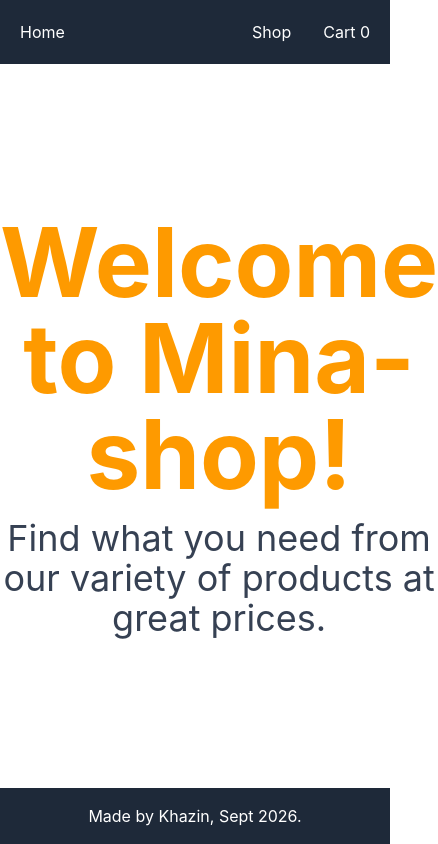
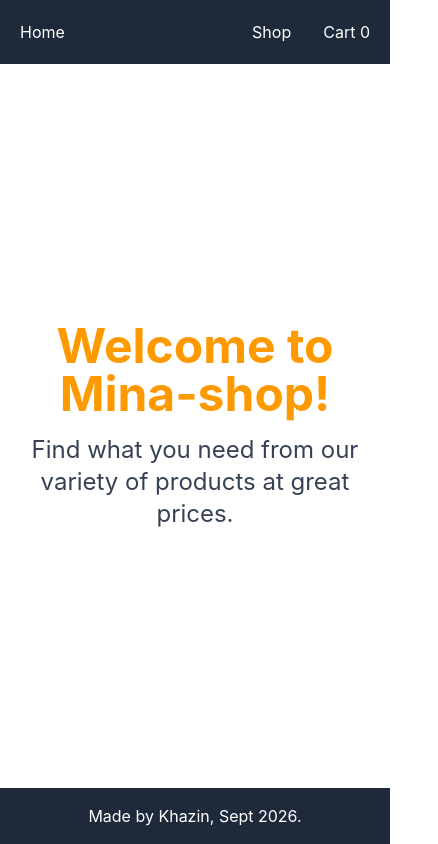
Before and after one commit to KhazinAwan/Shopping-Cart, a React (Vite) app: page / in a window 390 px wide. Shown: the whole page, 438 px wide, since content can reach past the window. Built offline with nearby package versions, Linux system fonts and the light colour scheme.

Commit message:
Add responsiveness to Home page

```diff
--- a/src/pages/Home.jsx
+++ b/src/pages/Home.jsx
@@ -2,9 +2,9 @@ function Home() {
 
     return (
 
-        <main className="flex flex-col flex-1 gap-4 justify-center text-center">
-            <h1 className="text-8xl font-bold text-amber-500">Welcome to Mina-shop!</h1>
-            <p className="text-4xl text-gray-700">Find what you need from our variety of products at great prices.</p>
+        <main className="flex flex-col flex-1 gap-4 justify-center text-center px-4">
+            <h1 className="text-5xl font-bold text-amber-500 sm:text-7xl lg:text-8xl">Welcome to Mina-shop!</h1>
+            <p className="text-2xl text-gray-700 sm:text-3xl lg:text-4xl">Find what you need from our variety of products at great prices.</p>
         </main>
 
     );
```
